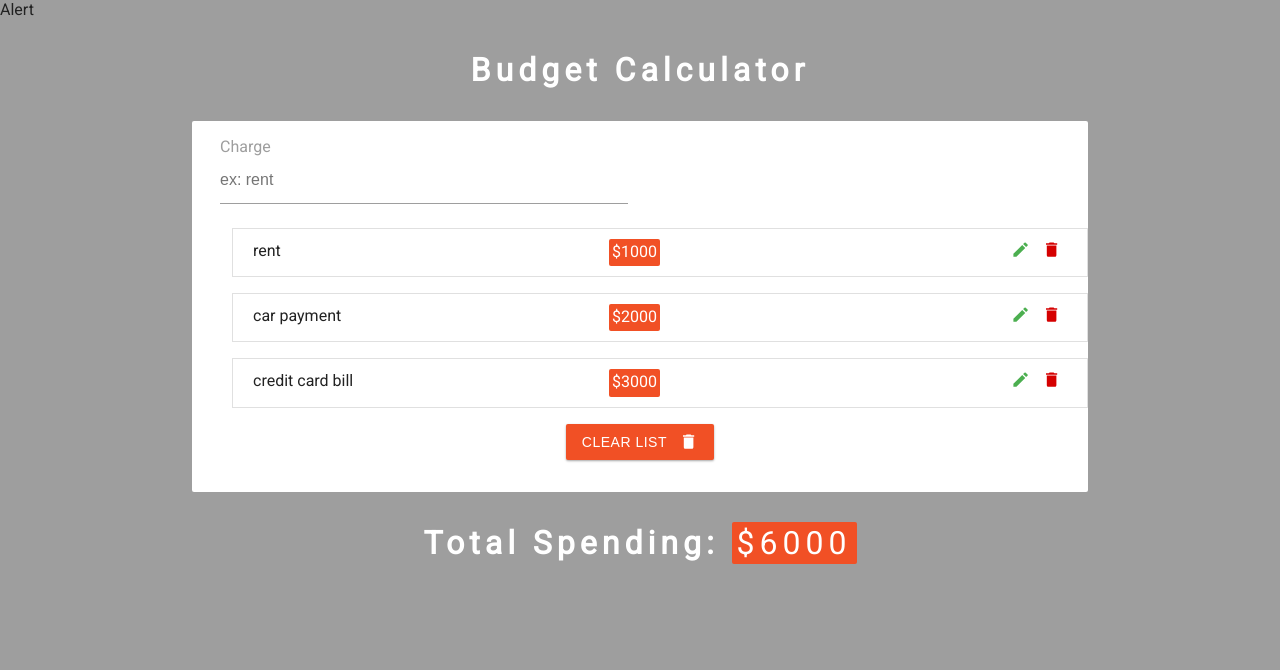
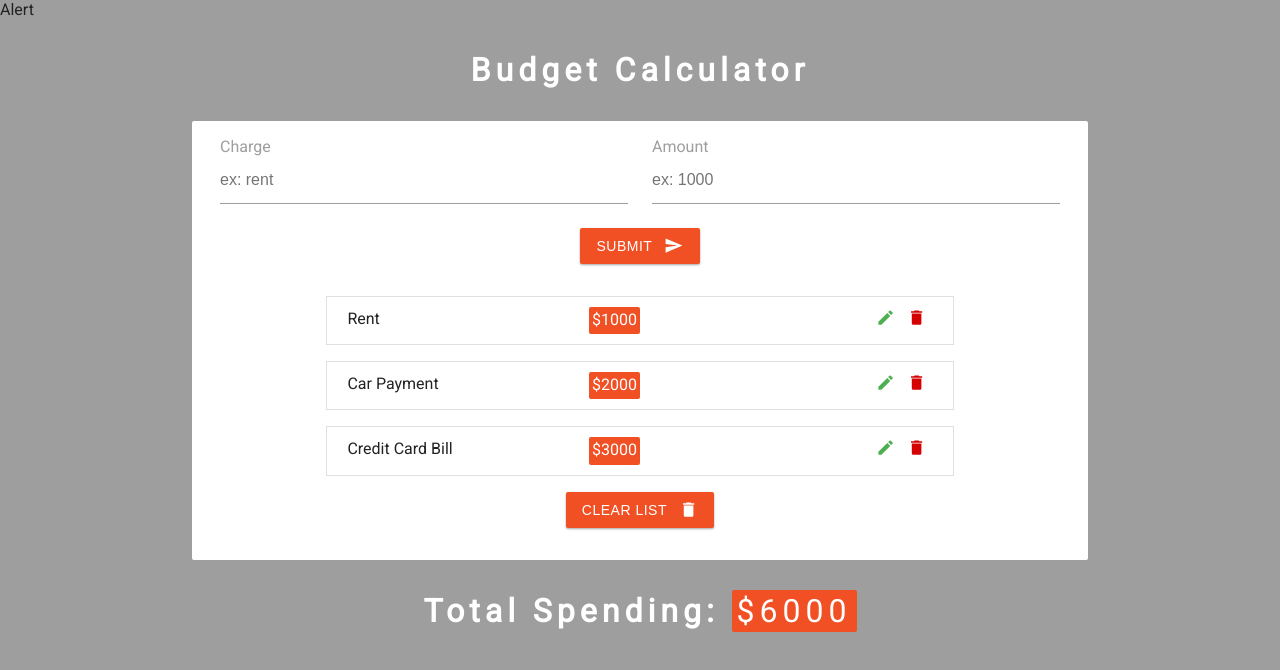
Before and after one commit to AndrewDAntonio/budget_calculator, a React (Create React App) app: page / in a window 1280 px wide. Shown: the top 670 px of the page. Built offline with nearby package versions, Linux system fonts and the light colour scheme.

Commit message:
added event handlers

```diff
--- a/src/App.js
+++ b/src/App.js
@@ -16,21 +16,48 @@ const initialExpenses = [
 
 function App() {
 
+  //************** state values  **************/
+  // all expenses, add expense
   const [expenses, setExpenses] = useState(initialExpenses)
-  console.log(expenses)
+  // single expense
+  const [charge, setCharge] = useState('')
+  // single amount
+  const [amount, setAmount] = useState('')
+
+  //************** functionality  **************/
+  const handleCharge = e => {
+    setCharge(e.target.value)
+  }
+
+  const handleAmount = e => {
+    setAmount(e.target.value)
+  }
+
+  const handleSubmit = e => {
+    e.preventDefault();
+    if (charge !== '' && amount > 0) {
+      const singleExpense = {id: uuid(), charge, amount}
+      setExpenses([...expenses,singleExpense])
+      setCharge('')
+      setAmount("")
+    }
+    else {
+      //handle calling an Alert
+    }
+  }
 
   return (
     <>
       <Alert/>
       <h1>Budget Calculator</h1>
       <main className='App'>
-        <ExpenseForm/>
+        <ExpenseForm charge={charge} amount={amount} handleCharge={handleCharge} handleAmount={handleAmount} handleSubmit={handleSubmit}/>
         <ExpenseList expenses={expenses}/>
       </main>
       <h1>
         Total Spending: <span className="total">
           ${expenses.reduce((acc, curr) =>{
-            return acc += curr.amount
+            return acc += parseInt(curr.amount)
           },0)}
         </span>
       </h1>
--- a/src/components/ExpenseForm.js
+++ b/src/components/ExpenseForm.js
@@ -1,10 +1,10 @@
 import React from 'react';
 import {MdSend} from 'react-icons/md';
 
-export const ExpenseForm = () => {
+export const ExpenseForm = ({charge,amount,handleCharge,handleAmount, handleSubmit}) => {
 
     return (
-        <form>
+        <form onSubmit={handleSubmit}>
             <div className="form-center">
                 <div className='form-group'>
                     <label htmlFor='charge'>Charge</label>
@@ -14,9 +14,27 @@ export const ExpenseForm = () => {
                         id='charge'
                         name='charge'
                         placeholder="ex: rent"
+                        value={charge}
+                        onChange={handleCharge}
+                        />
+                </div>
+                <div className='form-group'>
+                    <label htmlFor='amount'>Amount</label>
+                    <input
+                        type="number"
+                        className='form-control'
+                        id='amount'
+                        name='amount'
+                        placeholder="ex: 1000"
+                        value={amount}
+                        onChange={handleAmount}
                         />
                 </div>
             </div>
+            <button type="submit" className="btn">
+                    Submit
+                    <MdSend className="btn-icon" />
+            </button>
         </form>
     )
 }
--- a/src/components/ExpenseItem.js
+++ b/src/components/ExpenseItem.js
@@ -8,7 +8,7 @@ const {id, charge, amount} = expense
     return (
         <li className='item'>
             <div className="info">
-                <span clasName="expense">{charge}</span>
+                <span className="expense">{charge}</span>
                 <span className='amount'>${amount}</span>
             </div>
             <div>
--- a/src/components/ExpenseList.js
+++ b/src/components/ExpenseList.js
@@ -6,7 +6,7 @@ export const ExpenseList = ({expenses}) => {
 
     return (
         <>
-            <ul clasName='list'>
+            <ul className='list'>
                 {expenses.map((expense) =>  {
                     return <Item key={expense.id} expense={expense}/>
                 })}
```
